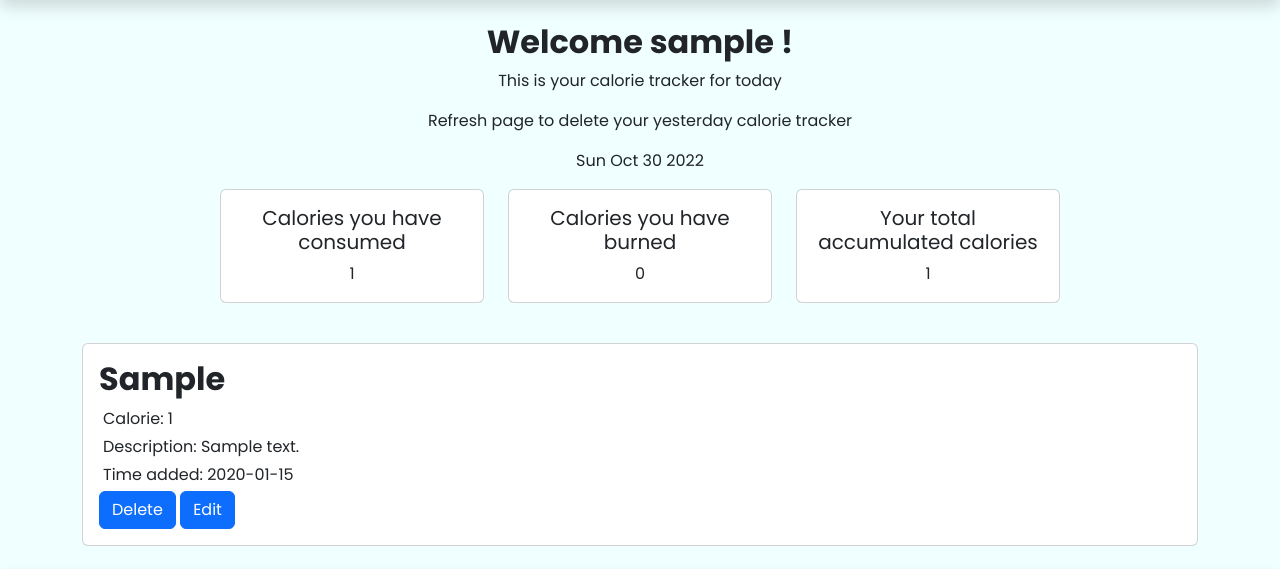
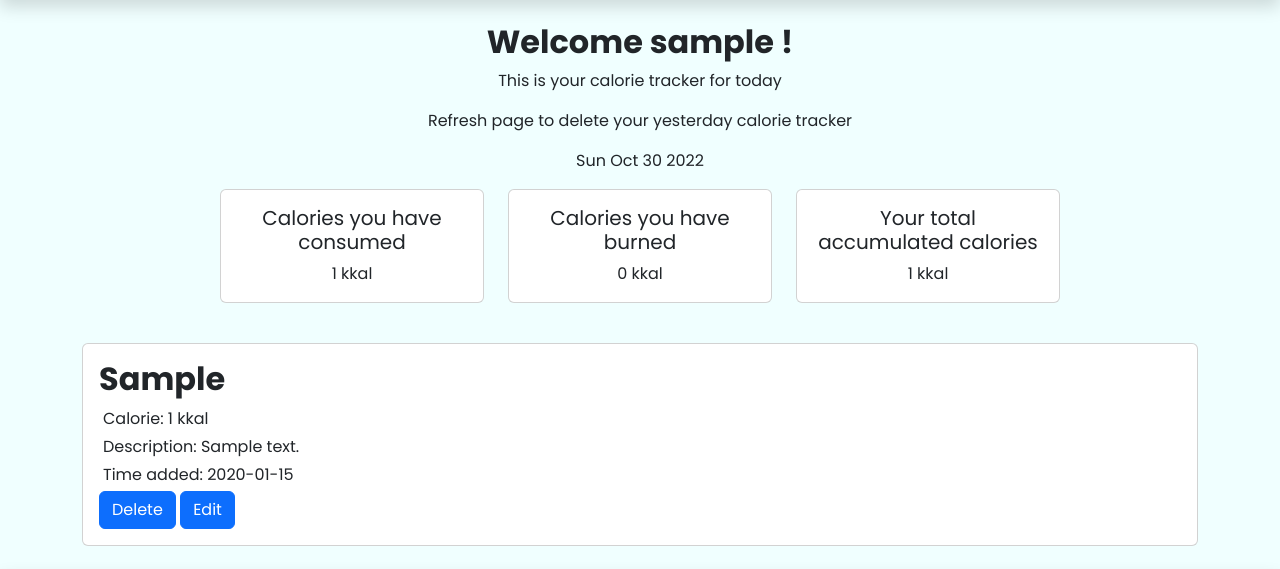
Before and after one commit to jaycentg/nutrious, a Django app: page /calorietracker/ in a window 1280 px wide. Shown: the part 98-667 px from the top of the page. Run offline with Django 4.2, Linux system fonts and the light colour scheme; a user stored in the database is signed in; tables that the repository leaves empty hold one stand-in row (values such as "Sample post"); grey boxes marked "Sample" are stand-in pictures; data that the repository does not hold is empty; some libraries are stand-ins or nearby versions.

Commit message:
menambahkan satuan kkal dan mengubah edit

```diff
--- a/calorietracker/templates/calorietracker.html
+++ b/calorietracker/templates/calorietracker.html
@@ -58,7 +58,7 @@ function createCard(){
                 <div class="card mb-4 card-calorie">
                     <div class="card-body">
                         <div class="card-title fw-bold h2">${i.fields.category}</div>
-                        <div class="card-text m-1">Calorie: ${i.fields.calorie}</div>
+                        <div class="card-text m-1">Calorie: ${i.fields.calorie} kkal</div>
                         <div class="card-text m-1">Description: ${i.fields.description}</div>
                         <div class="card-text m-1">Time added: ${i.fields.time}</div>
                         <a href="delete/${i.pk}"  class="btn btn-primary link">Delete</a>
@@ -72,7 +72,7 @@ function createCard(){
                 <div class="card mb-4 card-calorie">
                     <div class="card-body">
                         <div class="card-title fw-bold h2">${i.fields.category}</div>
-                        <div class="card-text m-1">Calorie: ${i.fields.calorie}</div>
+                        <div class="card-text m-1">Calorie: ${i.fields.calorie} kkal</div>
                         <div class="card-text m-1">Description: ${i.fields.description}</div>
                         <div class="card-text m-1">Time added: ${i.fields.time}</div>
                         <a href="delete/${i.pk}"  class="btn btn-primary link">Delete</a>
@@ -89,12 +89,12 @@ function createCard(){
             }
             total = counter_add - counter_decrease
 
-            document.getElementById('counter_add').innerText = counter_add
-            document.getElementById('counter_decrease').innerText = counter_decrease
+            document.getElementById('counter_add').innerText = counter_add +' kkal'
+            document.getElementById('counter_decrease').innerText = counter_decrease +' kkal'
             if(total<0){
-                document.getElementById('total').innerText = 0
+                document.getElementById('total').innerText = 0 +' kkal'
             }else{
-            document.getElementById('total').innerText = total
+            document.getElementById('total').innerText = total +' kkal'
             }
         }
         $('#card').append(data_card);
```
Also changed, not shown: calorietracker/templates/edit.html (+5 -3 lines), calorietracker/templates/edit_reduce.html (+6 -2 lines).
